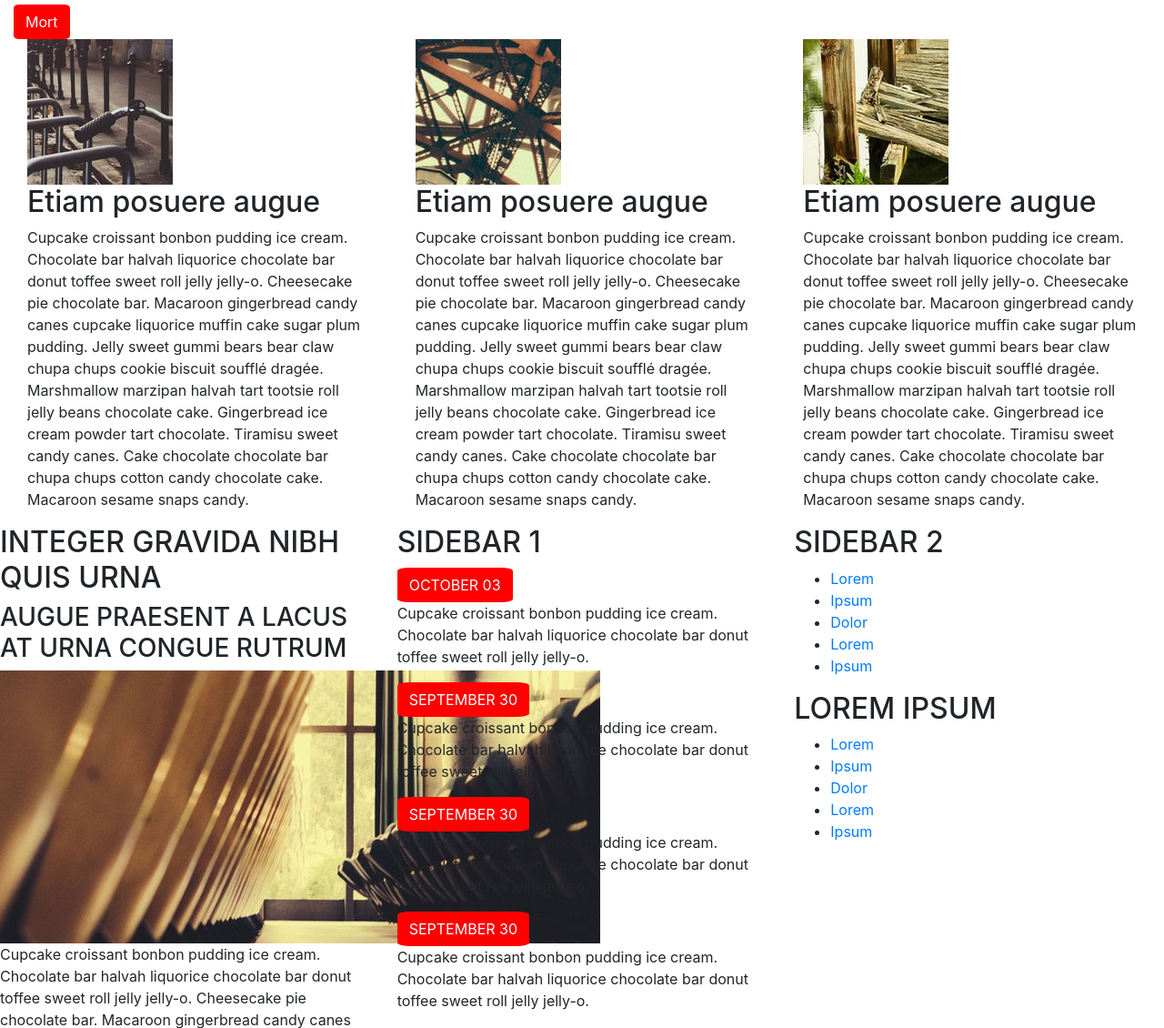
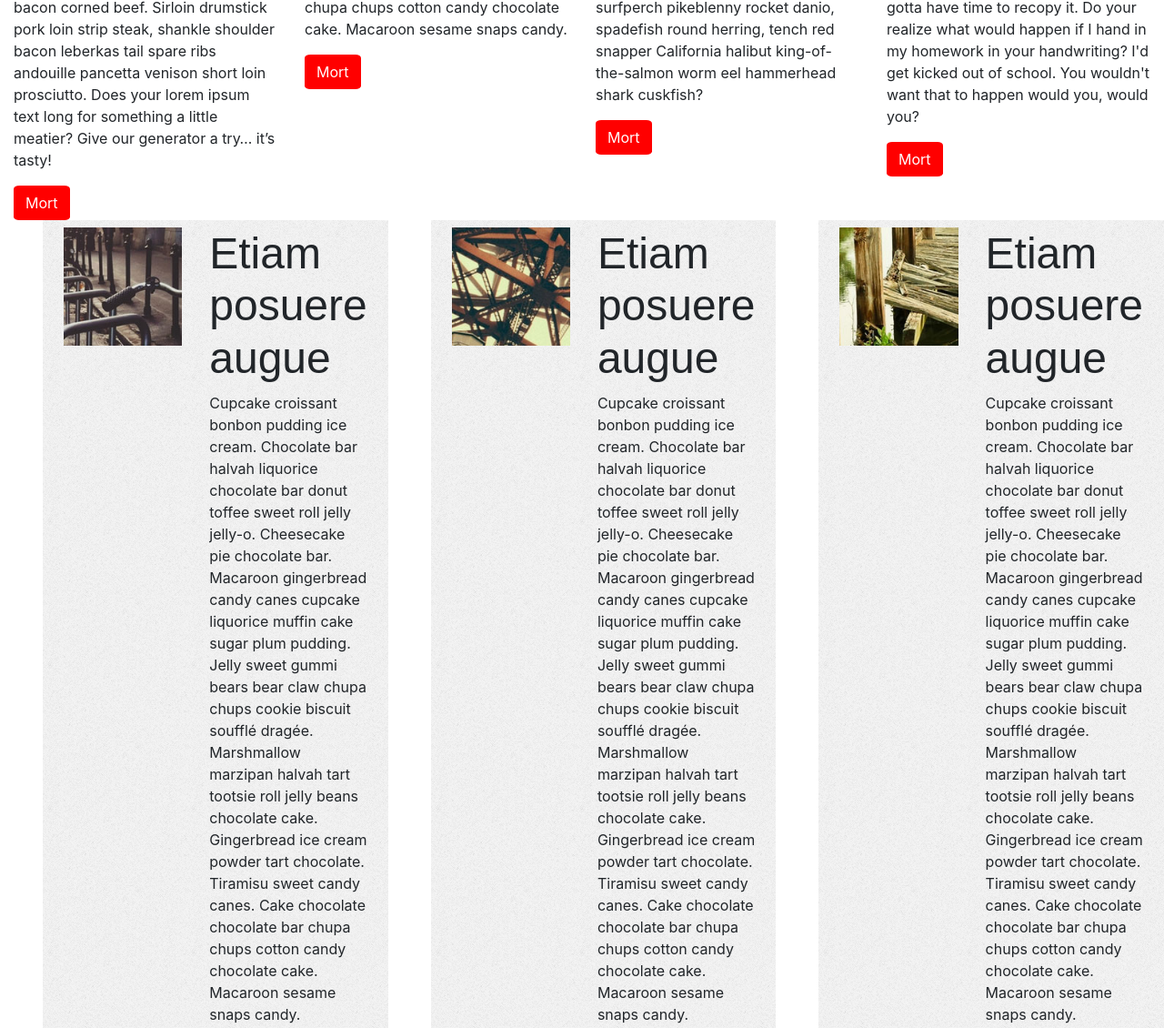
Before and after one commit to Perrine48/challenge_6, a plain HTML site: page index.html in a window 1280 px wide. Shown: the part 1230-2360 px from the top of the page at 91% size. Drawn offline with nearby package versions, Linux system fonts and the light colour scheme.

Commit message:
mise en page

```diff
--- a/css/style.css
+++ b/css/style.css
@@ -3,16 +3,19 @@ header {
     justify-content: center;
     padding: 2%;
     margin-bottom: 2%;
+    padding-bottom: 7em;
 }
 
 .navbar {
     background-color: #63b7f1;
     margin: 2%;
+    padding: 2em 0;
 }
 
 .nav-item {
     color: white;
     text-align: center;
+    margin-left: 30px;
 }
 
 h1 {
@@ -31,7 +34,7 @@ header img {
 
 .imghead {
     background-image: url("../img/fond.png");
-    width: 85%;
+    width: 95%;
     height: auto;
     margin: auto;
 }
@@ -56,3 +59,27 @@ header img {
     border-radius: 10%;
     color: white;
 }
+
+h2 {
+    font-size: 3em;
+    font-family: Arial, Helvetica, sans-serif
+}
+
+p {
+    font-size: 1em;
+}
+
+#grid {
+    margin: 1em;
+}
+
+.imgtt {
+    width: 100%;
+    height: auto;
+}
+
+.papaye {
+    background-image: url("../img/fond-article.png");
+    margin-left: 2em;
+    padding: 2%;
+}
--- a/index.html
+++ b/index.html
@@ -43,6 +43,8 @@
                     </ul>
                 </div>
             </nav>
+
+
             <div class="col imghead">
                 <img src="img/pics01.jpg" alt="">
             </div>
@@ -88,63 +90,68 @@
                     <a href="#" class="btn">Mort</a>
                 </div>
             </div>
+
+
             <div class="row">
-
+                <div class="popol col-md-4">
+                    <div class="papaye row">
                         <div class="col">
+                            <img class="imgtt" src="img/pics04.jpg" alt="picture">
+                        </div>
                         <div class="col">
-                        <img src="img/pics04.jpg" alt="picture">
+                            <article>
+                                <h2>Etiam posuere augue</h2>
+                                <p>Cupcake croissant bonbon pudding ice cream. Chocolate bar halvah liquorice chocolate bar donut toffee sweet roll jelly jelly-o. Cheesecake pie chocolate bar. Macaroon gingerbread candy canes cupcake liquorice muffin cake
+                                    sugar plum pudding. Jelly sweet gummi bears bear claw chupa chups cookie biscuit soufflé dragée. Marshmallow marzipan halvah tart tootsie roll jelly beans chocolate cake. Gingerbread ice cream powder tart chocolate.
+                                    Tiramisu sweet candy canes. Cake chocolate chocolate bar chupa chups cotton candy chocolate cake. Macaroon sesame snaps candy.</p>
+                            </article>
+                        </div>
+                    </div>
+                </div>
+                <div class="popol col-md-4">
+                    <div class="papaye row">
+                        <div class="col">
+                            <img class="imgtt" src="img/pics06.jpg" alt="picture">
                         </div>
 
                         <div class="col">
                             <article>
                                 <h2>Etiam posuere augue</h2>
-                            <p>Cupcake croissant bonbon pudding ice cream. Chocolate bar halvah liquorice chocolate bar donut toffee sweet roll jelly jelly-o. Cheesecake pie chocolate bar. Macaroon gingerbread candy canes cupcake liquorice muffin cake sugar
-                                plum pudding. Jelly sweet gummi bears bear claw chupa chups cookie biscuit soufflé dragée. Marshmallow marzipan halvah tart tootsie roll jelly beans chocolate cake. Gingerbread ice cream powder tart chocolate. Tiramisu
-                                sweet candy canes. Cake chocolate chocolate bar chupa chups cotton candy chocolate cake. Macaroon sesame snaps candy.</p>
+                                <p>Cupcake croissant bonbon pudding ice cream. Chocolate bar halvah liquorice chocolate bar donut toffee sweet roll jelly jelly-o. Cheesecake pie chocolate bar. Macaroon gingerbread candy canes cupcake liquorice muffin cake
+                                    sugar plum pudding. Jelly sweet gummi bears bear claw chupa chups cookie biscuit soufflé dragée. Marshmallow marzipan halvah tart tootsie roll jelly beans chocolate cake. Gingerbread ice cream powder tart chocolate.
+                                    Tiramisu sweet candy canes. Cake chocolate chocolate bar chupa chups cotton candy chocolate cake. Macaroon sesame snaps candy.</p>
                             </article>
                         </div>
                     </div>
-
+                </div>
+                <div class="popol col-md-4">
+                    <div class="papaye row">
                         <div class="col">
-                    <div class="col">
-                        <img src="img/pics06.jpg" alt="picture">
+                            <img class="imgtt" src="img/pics05.jpg" alt="picture">
                         </div>
 
                         <div class="col">
                             <article>
                                 <h2>Etiam posuere augue</h2>
-                            <p>Cupcake croissant bonbon pudding ice cream. Chocolate bar halvah liquorice chocolate bar donut toffee sweet roll jelly jelly-o. Cheesecake pie chocolate bar. Macaroon gingerbread candy canes cupcake liquorice muffin cake sugar
-                                plum pudding. Jelly sweet gummi bears bear claw chupa chups cookie biscuit soufflé dragée. Marshmallow marzipan halvah tart tootsie roll jelly beans chocolate cake. Gingerbread ice cream powder tart chocolate. Tiramisu
-                                sweet candy canes. Cake chocolate chocolate bar chupa chups cotton candy chocolate cake. Macaroon sesame snaps candy.</p>
+                                <p>Cupcake croissant bonbon pudding ice cream. Chocolate bar halvah liquorice chocolate bar donut toffee sweet roll jelly jelly-o. Cheesecake pie chocolate bar. Macaroon gingerbread candy canes cupcake liquorice muffin cake
+                                    sugar plum pudding. Jelly sweet gummi bears bear claw chupa chups cookie biscuit soufflé dragée. Marshmallow marzipan halvah tart tootsie roll jelly beans chocolate cake. Gingerbread ice cream powder tart chocolate.
+                                    Tiramisu sweet candy canes. Cake chocolate chocolate bar chupa chups cotton candy chocolate cake. Macaroon sesame snaps candy.</p>
                             </article>
                         </div>
                     </div>
-
-                <div class="col">
-                    <div class="col">
-                        <img src="img/pics05.jpg" alt="picture">
-                    </div>
-
-                    <div class="col">
-                        <article>
-                            <h2>Etiam posuere augue</h2>
-                            <p>Cupcake croissant bonbon pudding ice cream. Chocolate bar halvah liquorice chocolate bar donut toffee sweet roll jelly jelly-o. Cheesecake pie chocolate bar. Macaroon gingerbread candy canes cupcake liquorice muffin cake sugar
-                                plum pudding. Jelly sweet gummi bears bear claw chupa chups cookie biscuit soufflé dragée. Marshmallow marzipan halvah tart tootsie roll jelly beans chocolate cake. Gingerbread ice cream powder tart chocolate. Tiramisu
-                                sweet candy canes. Cake chocolate chocolate bar chupa chups cotton candy chocolate cake. Macaroon sesame snaps candy.</p>
-                        </article>
                 </div>
             </div>
 
+
             <div class="row">
-
-                    <div class="col-md-4">
+                <div class="col-md-4-6">
                     <section>
                         <h2>INTEGER GRAVIDA NIBH QUIS URNA</h2>
                         <h3>AUGUE PRAESENT A LACUS AT URNA CONGUE RUTRUM</h3>
                         <img src="img/pics03.jpg" alt="picture">
                         <p>Cupcake croissant bonbon pudding ice cream. Chocolate bar halvah liquorice chocolate bar donut toffee sweet roll jelly jelly-o. Cheesecake pie chocolate bar. Macaroon gingerbread candy canes cupcake liquorice muffin cake sugar
-                                plum pudding. Jelly sweet gummi bears bear claw chupa chups cookie biscuit soufflé dragée. Marshmallow marzipan halvah tart tootsie roll jelly beans chocolate cake. Gingerbread ice cream powder tart chocolate. Tiramisu
-                                sweet candy canes. Cake chocolate chocolate bar chupa chups cotton candy chocolate cake. Macaroon sesame snaps candy.</p>
+                            plum pudding. Jelly sweet gummi bears bear claw chupa chups cookie biscuit soufflé dragée. Marshmallow marzipan halvah tart tootsie roll jelly beans chocolate cake. Gingerbread ice cream powder tart chocolate. Tiramisu sweet
+                            candy canes. Cake chocolate chocolate bar chupa chups cotton candy chocolate cake. Macaroon sesame snaps candy.</p>
                         <a href="#" class="btn">Read Full Article</a>
                     </section>
                 </div>
@@ -186,8 +193,9 @@
                     </section>
                 </div>
             </div>
+
+
             <div class="row">
-
                 <div class="col">
                     <section>
                         <h2>LOREM</h2>
@@ -210,17 +218,25 @@
                 <div class="col">
                     <section>
                         <h2>DOLOR</h2>
+                        <div id="grid" class="row">
+                            <div class="col">
+                                <img src="img/pics07.jpg" alt="picture">
+                            </div>
+                            <div class="col">
+                                <img src="img/pics08.jpg" alt="picture">
+                            </div>
+                            <div class="col">
+                                <img src="img/pics09.jpg" alt="picture">
+                            </div>
+                        </div>
                         <div class="row">
                             <div class="col">
-                                <img src="img/pics07.jpg" alt="picture">
                                 <img src="img/pics10.jpg" alt="picture">
                             </div>
                             <div class="col">
-                                <img src="img/pics08.jpg" alt="picture">
                                 <img src="img/pics11.jpg" alt="picture">
                             </div>
                             <div class="col">
-                                <img src="img/pics09.jpg" alt="picture">
                                 <img src="img/pics12.jpg" alt="picture">
                             </div>
                         </div>
```
Lines whose indentation alone changed are shown as unchanged.
